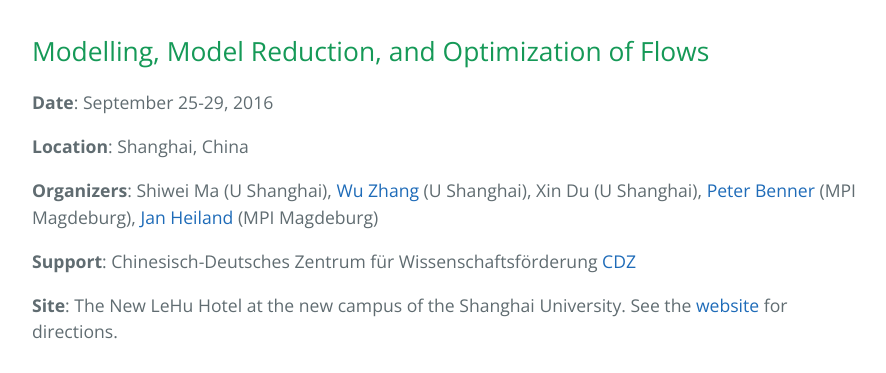
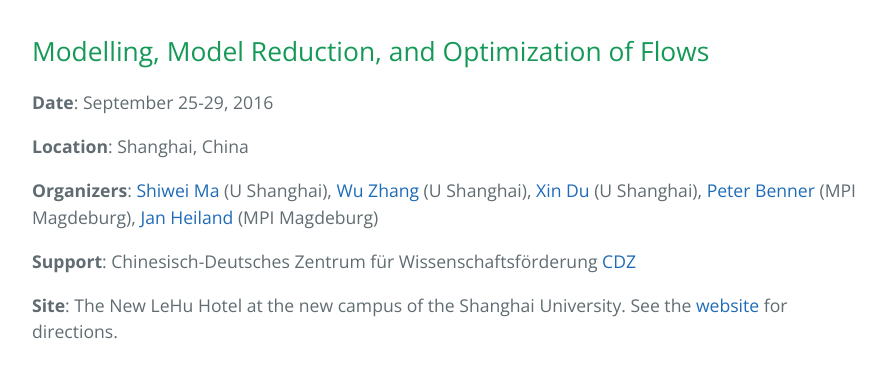
Before and after one commit to highlando/16-cdz-workshop, a Jekyll site: the page built from index.md, in a window 1280 px wide and 900 px high. Shown: the top 373 px of the window, without its empty margins (192-1078 px from the left). Built offline with Jekyll 4.4.1, drawn with Linux system fonts in a browser that asks for light colours.

Commit message:
update oranizers

```diff
--- a/index.md
+++ b/index.md
@@ -9,7 +9,7 @@
 
 **Location**: Shanghai, China
 
-**Organizers**: Shiwei Ma (U Shanghai), [Wu Zhang](http://www.hpcc.shu.edu.cn/Portals/283/people/zhangwu.html) (U Shanghai), Xin Du (U Shanghai), [Peter Benner](http://www.mpi-magdeburg.mpg.de/mitarbeiter/26532/15020) (MPI Magdeburg), [Jan Heiland](http://www.mpi-magdeburg.mpg.de/mitarbeiter/29457/834708) (MPI Magdeburg)
+**Organizers**: [Shiwei Ma](http://en.shu.edu.cn/Default.aspx?tabid=23625) (U Shanghai), [Wu Zhang](http://www.hpcc.shu.edu.cn/Portals/283/people/zhangwu.html) (U Shanghai), [Xin Du](http://en.shu.edu.cn/Default.aspx?tabid=23625) (U Shanghai), [Peter Benner](http://www.mpi-magdeburg.mpg.de/mitarbeiter/26532/15020) (MPI Magdeburg), [Jan Heiland](http://www.mpi-magdeburg.mpg.de/mitarbeiter/29457/834708) (MPI Magdeburg)
 
 **Support**: Chinesisch-Deutsches Zentrum für Wissenschaftsförderung [CDZ](http://www.sinogermanscience.org.cn/de/index.html)
 
@@ -71,6 +71,6 @@
  * [Timo Reis](http://www.math.uni-hamburg.de/home/reis/index.html.en) (U Hamburg)
  * [Julius Reiss](http://www.cfd.tu-berlin.de/~reiss/) (TU Berlin)
  * [Matthias Voigt](http://www.math.tu-berlin.de/fachgebiete_ag_modnumdiff/fg_numerische_mathematik/v_menue/mitarbeiter/matthias_voigt/home/) (TU Berlin)
- * [Mladjan Radic](https://www.uni-ulm.de/en/mawi/mawi-numerik/forschung/), (U Ulm)
+ * [Mladjan Radic](https://www.uni-ulm.de/en/mawi/mawi-numerik/forschung/) (U Ulm)
  * [Gianluigi Rozza](http://www.math.sissa.it/users/gianluigi-rozza) (SISSA, Italy)
  * [Qiu Yue](http://www.mpi-magdeburg.mpg.de/employees/47281/823076) (MPI Magdeburg)
```
